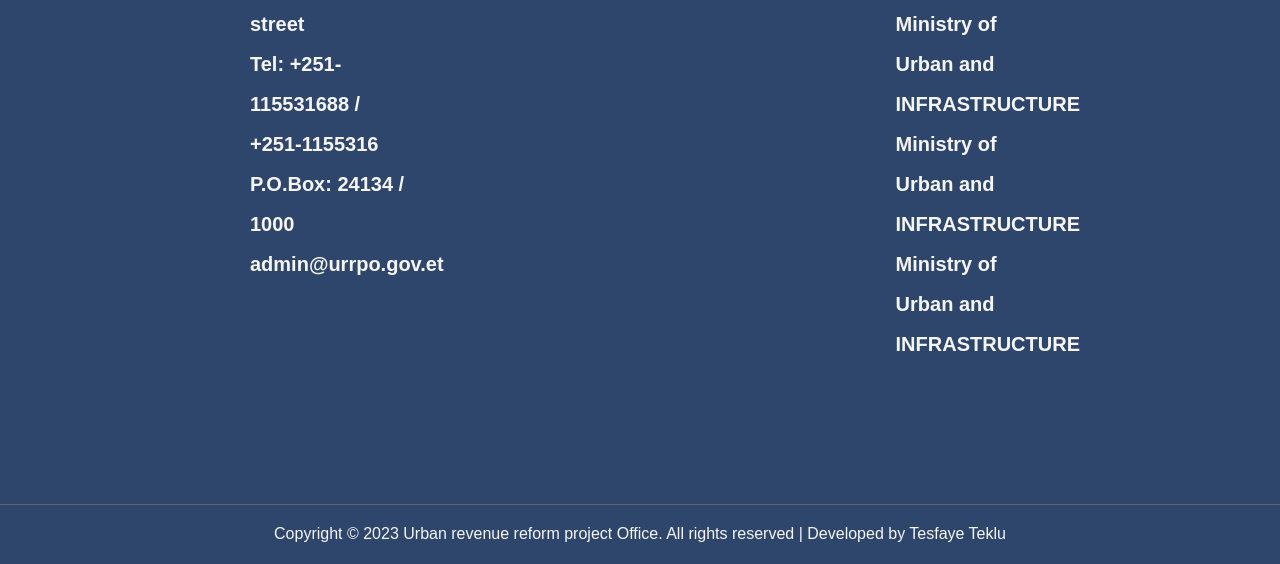
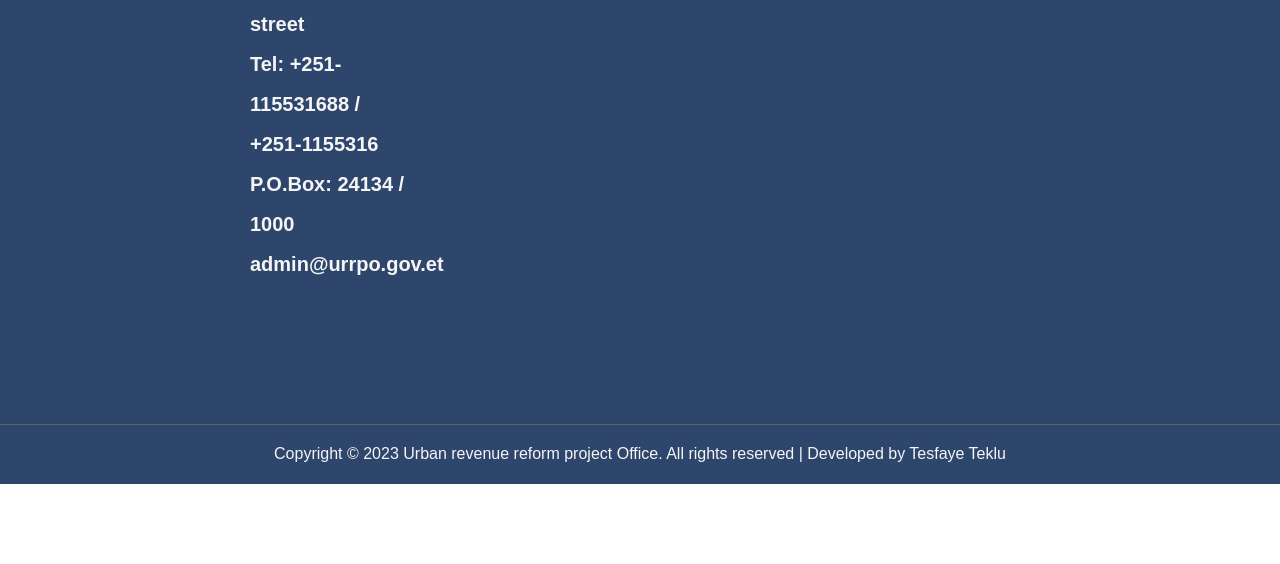
Before and after one commit to eyoab01/urrpo, a plain HTML site: page about.html in a window 1280 px wide. Shown: the part 6125-6689 px from the top of the page. After the commit the page ends 6609 px from the top, so only its background shows below. Drawn offline with Linux system fonts and the light colour scheme.

Commit message:
files modified

```diff
--- a/about.html
+++ b/about.html
@@ -130,9 +130,7 @@
                 <h1 class="sec-h1">Important Links</h1>
                 <ul class="link-ul">
                     <li class="link-li"><a href="https://mui.gov.et"> Ministry of Urban and INFRASTRUCTURE</a></li>
-                    <li class="link-li"><a href="https://mui.gov.et"> Ministry of Urban and INFRASTRUCTURE</a></li>
-                    <li class="link-li"><a href="https://mui.gov.et"> Ministry of Urban and INFRASTRUCTURE</a></li>
-                    <li class="link-li"><a href="https://mui.gov.et"> Ministry of Urban and INFRASTRUCTURE</a> </li>
+
                 </ul>
             </div>
         </div>
```
Also changed, not shown: contact.html (+1 -3 lines), info.html (+1 -3 lines).
